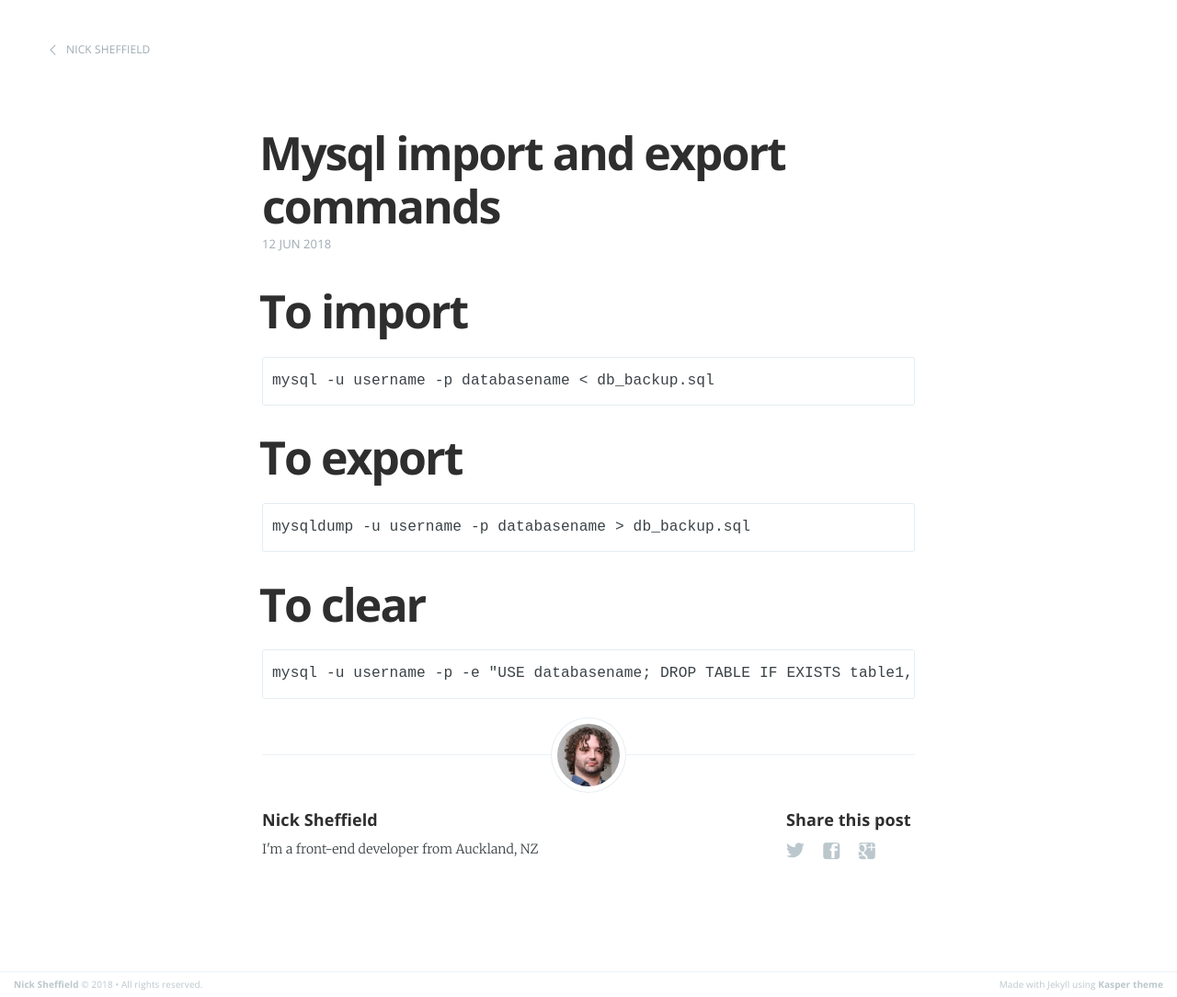
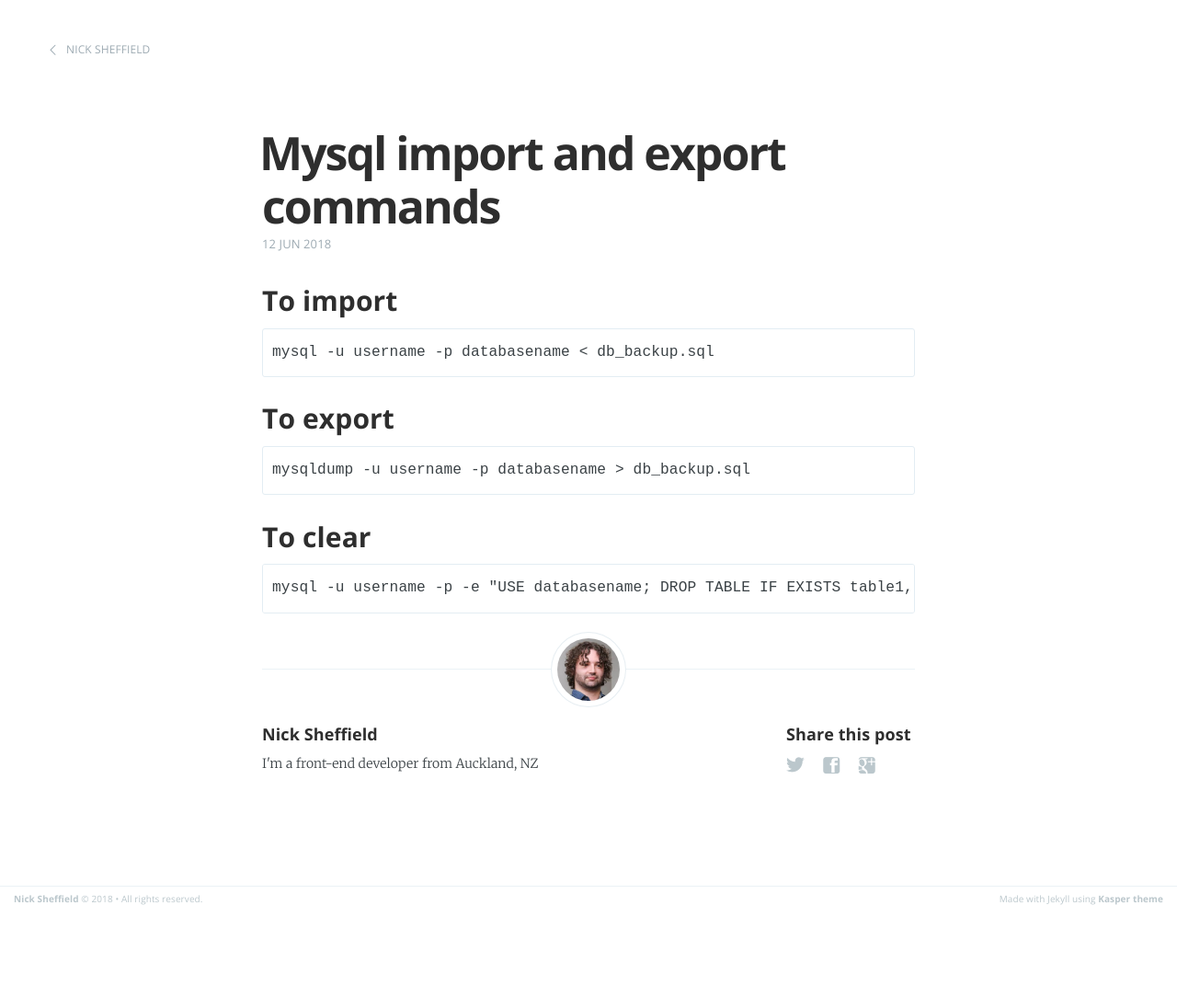
Before and after one commit to nicksheffield/nicksheffield.github.io-old, a Jekyll site: the page built from _posts/2018-06-12-mysql-import-and-export-commands.markdown, in a window 1280 px wide. Shown: the whole page at 92% size. Built offline with Jekyll 4.4.1, drawn with Linux system fonts in a browser that asks for light colours; after the commit the page ends 991 px from its top, so only the background shows below that.

````diff
--- a/_posts/2018-06-12-mysql-import-and-export-commands.markdown
+++ b/_posts/2018-06-12-mysql-import-and-export-commands.markdown
@@ -2,19 +2,19 @@
 title:  "Mysql import and export commands"
 ---
 
-# To import
+### To import
 
 ```
 mysql -u username -p databasename < db_backup.sql
 ```
 
-# To export
+### To export
 
 ```
 mysqldump -u username -p databasename > db_backup.sql
 ```
 
-# To clear
+### To clear
 
 ```
 mysql -u username -p -e "USE databasename; DROP TABLE IF EXISTS table1, table2, table3, etc;"
````
